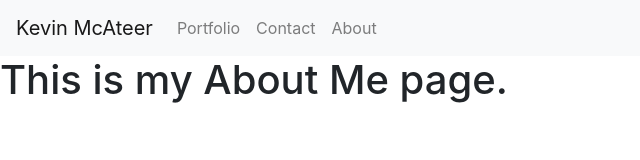
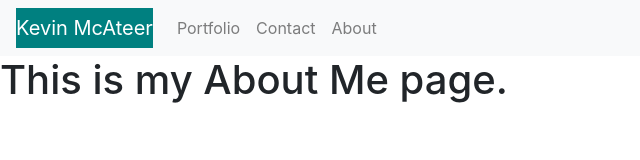
Before and after one commit to Kmcateer926/kevinmcateer-portfolio-2020, a plain HTML site: page index.html in a window 1280 px wide. Shown: the whole page, without its empty margins (0-640 px from the left). Drawn offline with nearby package versions, Linux system fonts and the light colour scheme.

Commit message:
added navbar color and style.css

```diff
--- /dev/null
+++ b/assets/css/style.css
@@ -0,0 +1,4 @@
+.navbar-light .navbar-brand {
+    background: teal;
+    color: white;
+  }
--- a/index.html
+++ b/index.html
@@ -32,7 +32,7 @@
       integrity="sha384-B4gt1jrGC7Jh4AgTPSdUtOBvfO8shuf57BaghqFfPlYxofvL8/KUEfYiJOMMV+rV"
       crossorigin="anonymous"
     ></script>
-    <link rel="stylesheet" href="" />
+    <link rel="stylesheet" href="./assets/css/style.css" />
   </head>
   <body>
     <nav class="navbar navbar-expand-lg navbar-light bg-light">
```
